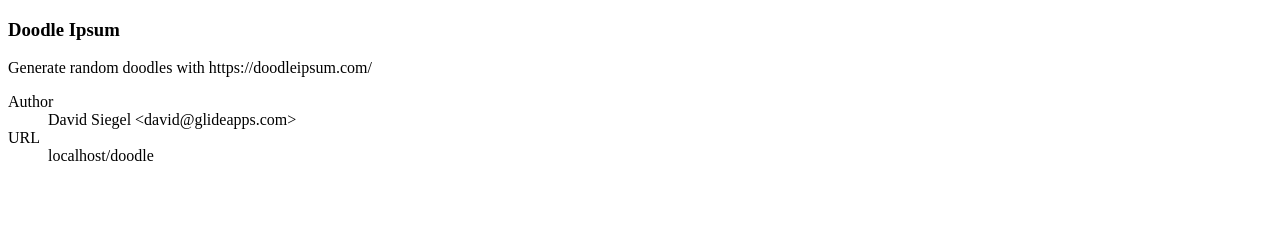
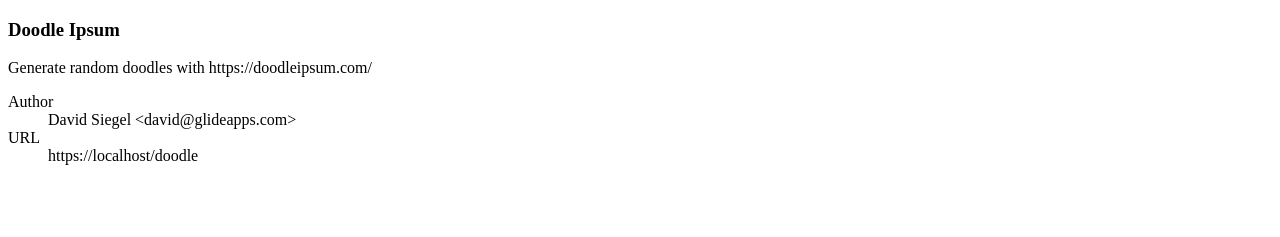
Before and after one commit to glideapps/glide-code-columns, a Next.js app: page /doodle in a window 1280 px wide. Shown: the top 237 px of the page. Built offline with nearby package versions, Linux system fonts and the light colour scheme.

Commit message:
Need this for now

```diff
--- a/src/glide.next.tsx
+++ b/src/glide.next.tsx
@@ -37,7 +37,8 @@
     return null;
   }
 
-  const installUrl = host === undefined ? undefined : `${host}${router.asPath}`;
+  const installUrl =
+    host === undefined ? undefined : `https://${host}${router.asPath}`;
   const github = `https://github.com/glideapps/glide-code-columns/blob/master/src/pages${router.asPath}.tsx`;
 
   return (
```
